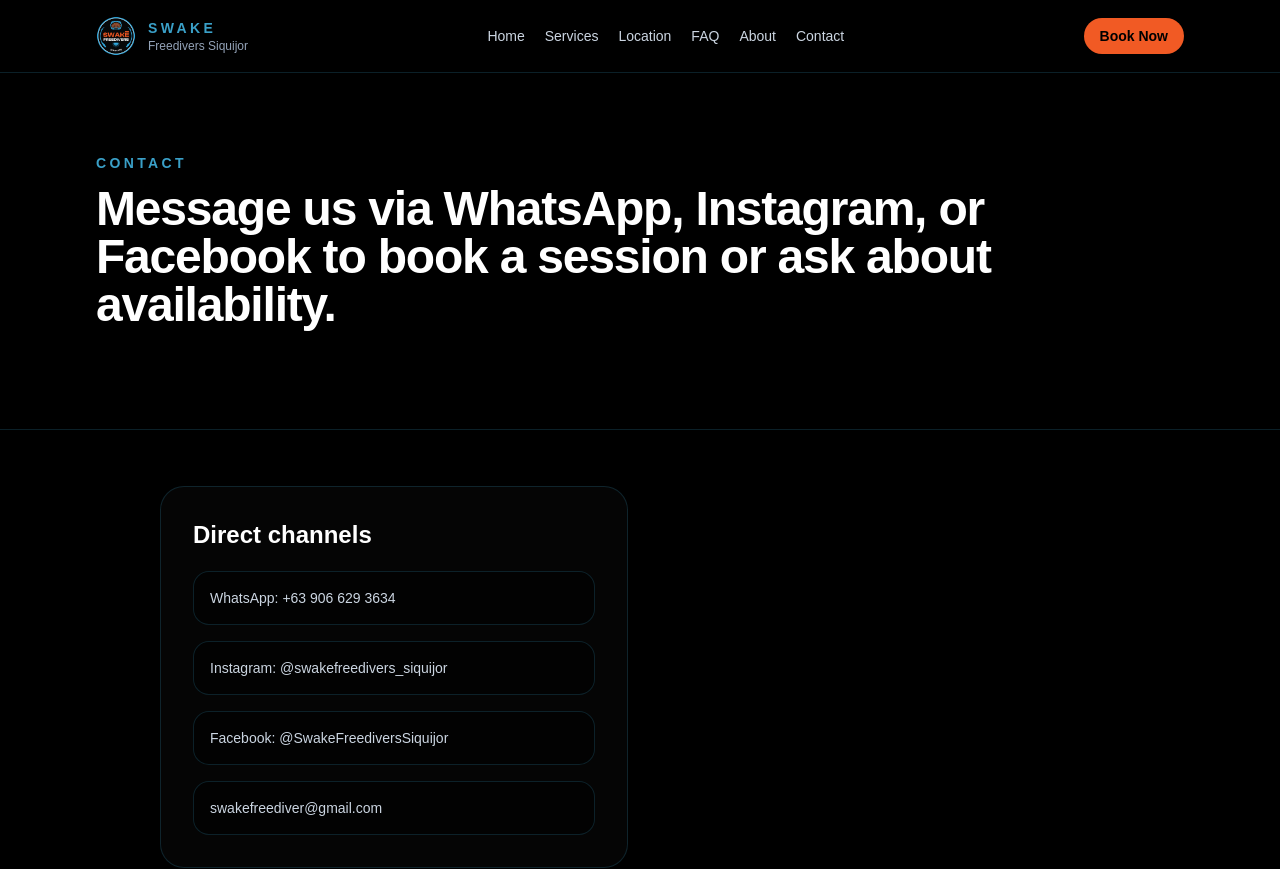
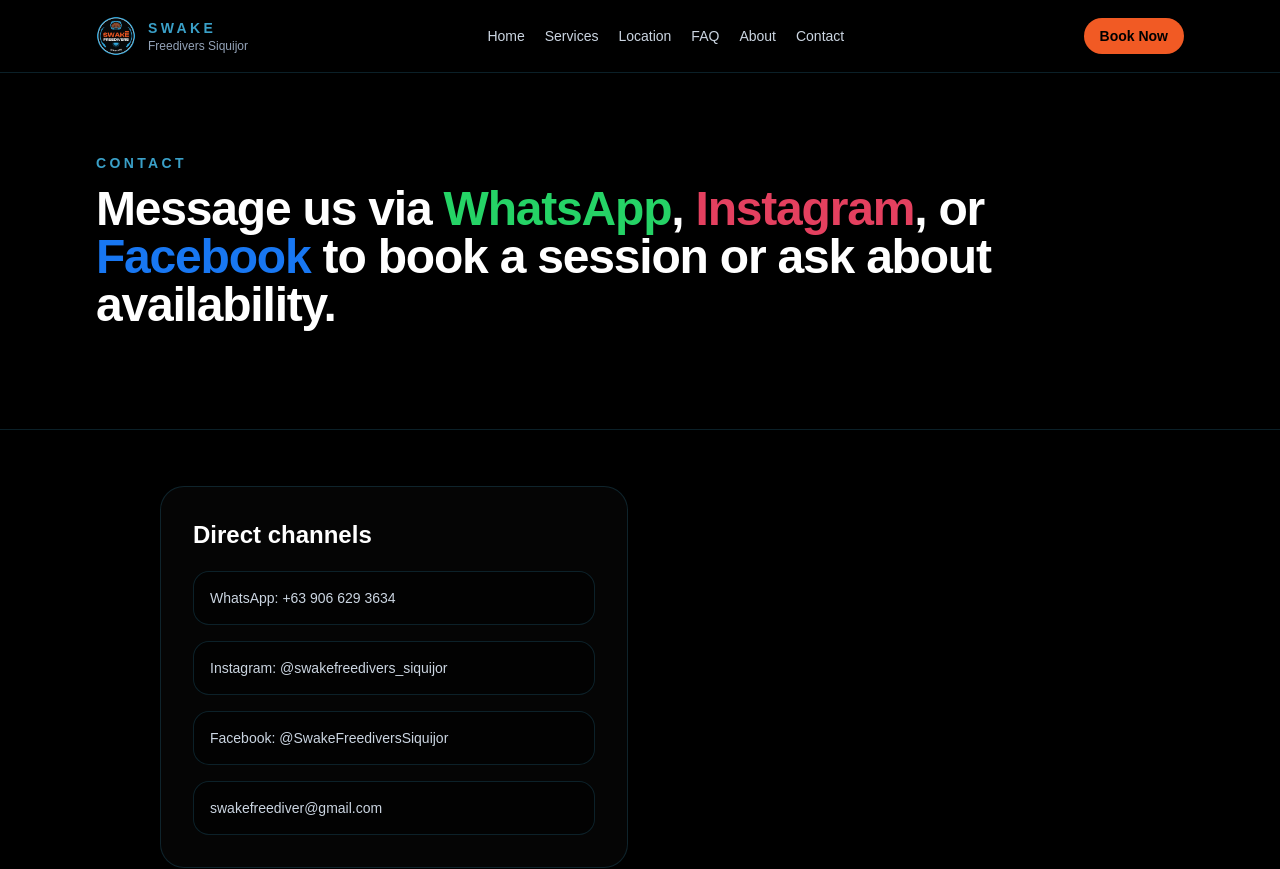
Before and after one commit to cbmserino-cyber/swake-diving-center, a Next.js app: page /contact in a window 1280 px wide. Shown: the top 869 px of the page. Built offline with nearby package versions, Linux system fonts and the light colour scheme.

Commit message:
Update page.tsx

```diff
--- a/app/contact/page.tsx
+++ b/app/contact/page.tsx
@@ -14,9 +14,16 @@ export default function ContactPage() {
     <>
       <PageHero
         eyebrow="Contact"
-        title="Message us via WhatsApp, Instagram, or Facebook to book a session or ask about availability."
+        title={
+          <>
+            Message us via{" "}
+            <span className="text-[#25D366]">WhatsApp</span>,{" "}
+            <span className="text-[#E4405F]">Instagram</span>, or{" "}
+            <span className="text-[#1877F2]">Facebook</span>{" "}
+            to book a session or ask about availability.
+          </>
+        }
       />
-
       <section className="mx-auto max-w-5xl px-6 py-14 lg:px-8">
         <div className="grid gap-6 md:grid-cols-2">
           <div className="rounded-3xl border border-[#3AA0C8]/20 bg-[#050505] p-8">
```
